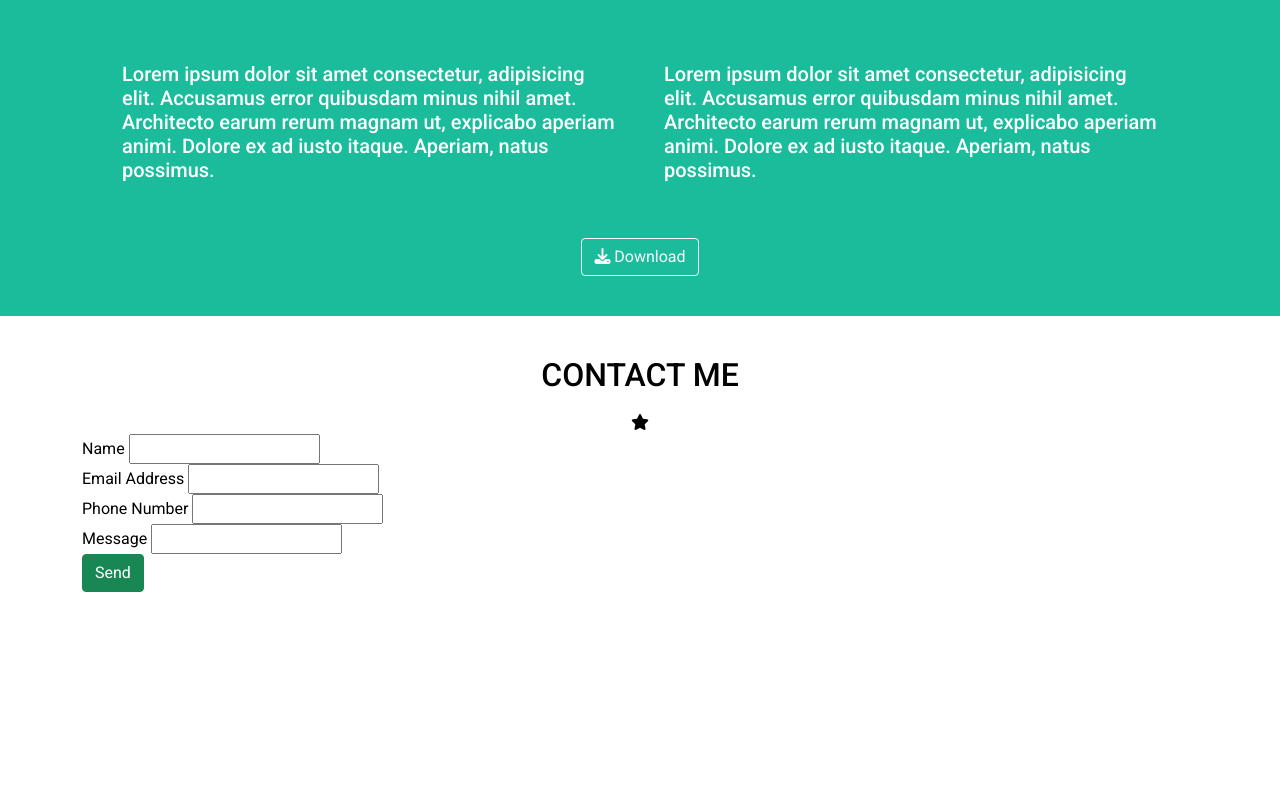
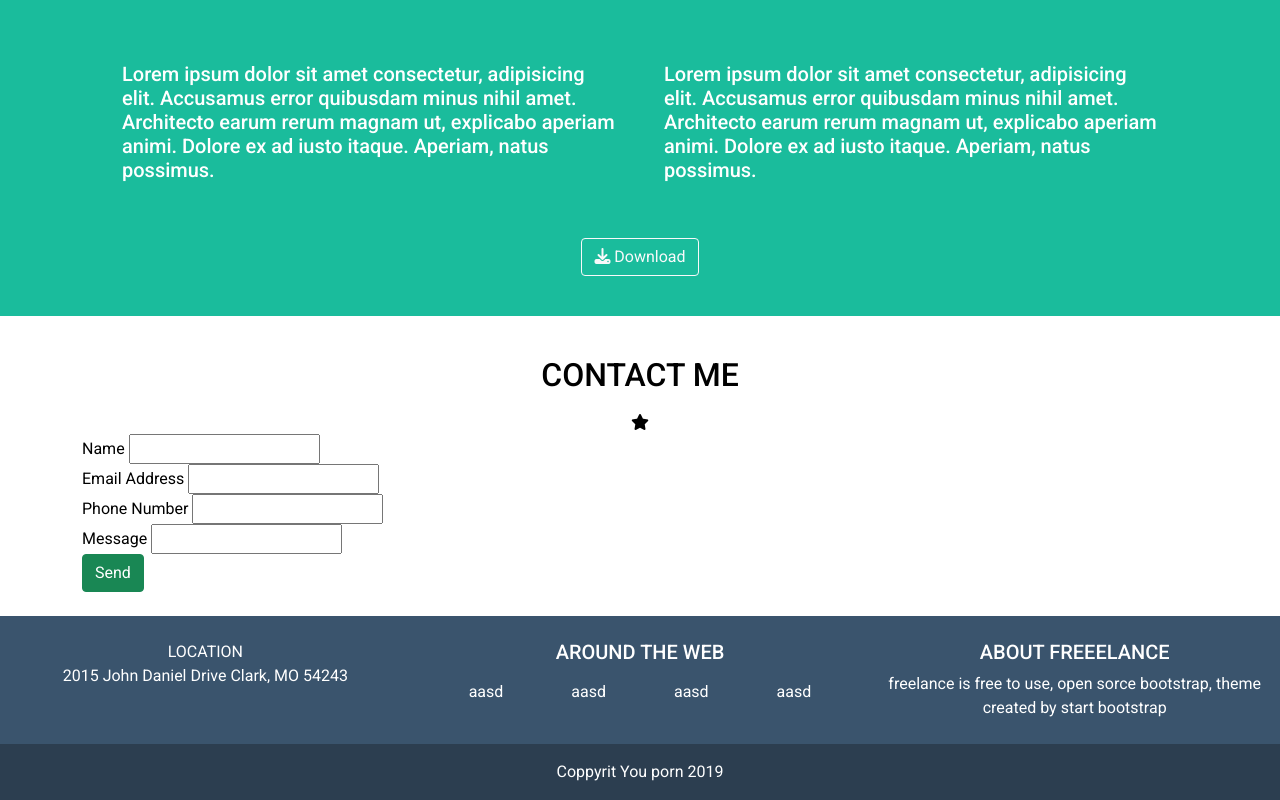
Before and after one commit to Hirisci/html-css-bootstrap-freelancer, a plain HTML site: page index.html in a window 1280 px wide. Shown: the part 1447-2247 px from the top of the page. Before the commit the page ends 2063 px from the top, so only its background shows below. Drawn offline with nearby package versions, Linux system fonts and the light colour scheme.

Commit message:
aggiunta struttura footer

```diff
--- a/css/style.css
+++ b/css/style.css
@@ -80,3 +80,23 @@ header{
     background-color: var(--colore-bg-sezioni);
     color: var(--colore-testo-secondario)
 }
+
+
+/* FOOTER */
+
+.footer-top{
+    background-color: var(--colore-bg-footer-top);
+}
+.footer-bot{
+}
+
+footer{
+    background-color: var(--colore-bg-header);
+    color: var(--colore-testo-secondario);
+}
+
+footer a{
+    color: inherit;
+    text-decoration: none;
+    cursor: pointer;
+}
--- a/index.html
+++ b/index.html
@@ -90,10 +90,29 @@
                     <button class="btn btn-success">Send</button>
                 </form>
             </div>
-
         </section>
-
     </main>
-    <footer></footer>
+    <footer>
+        <div class="footer-top row ">
+            <div class="col-12 col-md-4 text-center py-4">
+                <div class="text-uppercase">location</div>
+                <div class="text-capitalize">2015 John Daniel Drive Clark, MO 54243</div>
+            </div>
+            <div class="col-12 col-md-4 text-center py-4">
+                <h5 class="text-uppercase">Around the web</h5>
+                <div class="social-list d-flex justify-content-around">
+                    <a href="#" class="p-2 border-2 rounded-circle border-white">aasd</a>
+                    <a href="#" class="p-2">aasd</a>
+                    <a href="#" class="p-2">aasd</a>
+                    <a href="#" class="p-2">aasd</a>
+                </div>
+            </div>
+            <div class="col-12 col-md-4 text-center py-4">
+                <h5 class="text-uppercase">about freeelance</h5>
+                <div>freelance is free to use, open sorce bootstrap, theme created by start bootstrap</div>
+            </div>
+        </div>
+        <div class="footer-bot text-center py-3">Coppyrit You porn 2019</div>
+    </footer>
 </body>
 </html>
```
